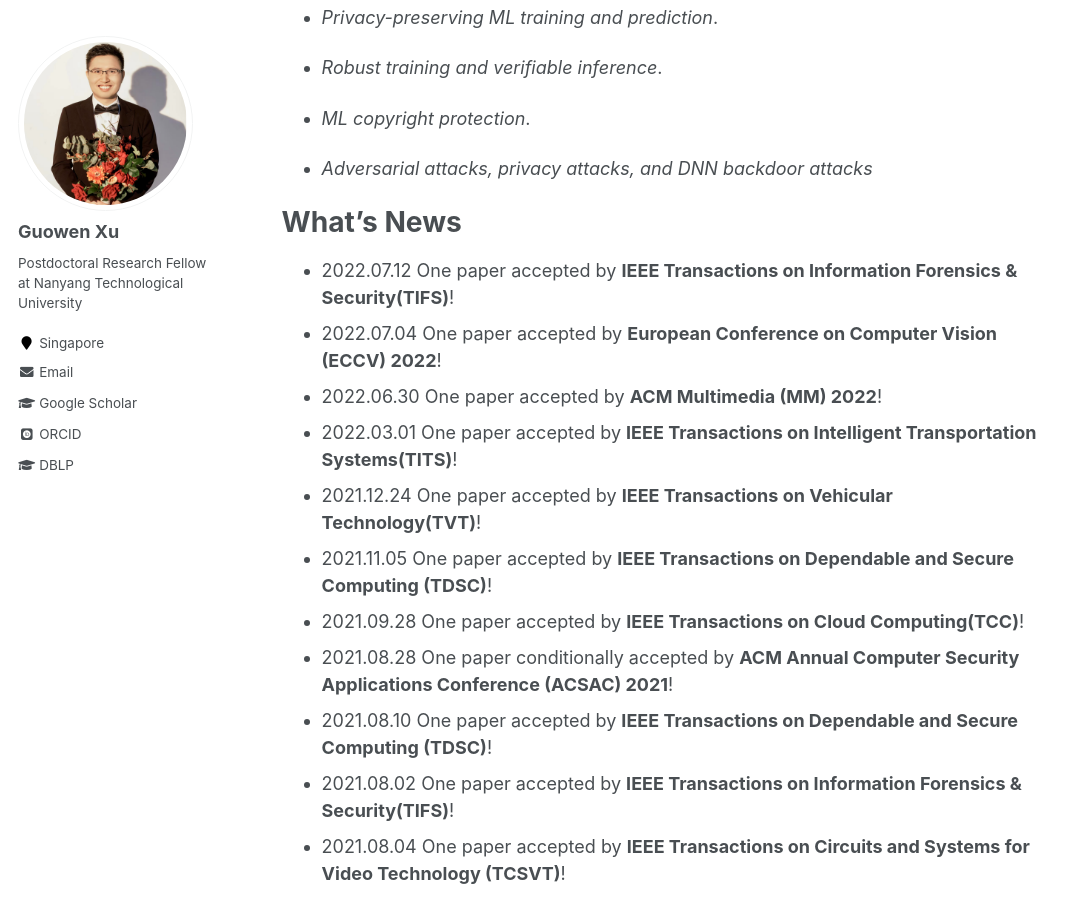
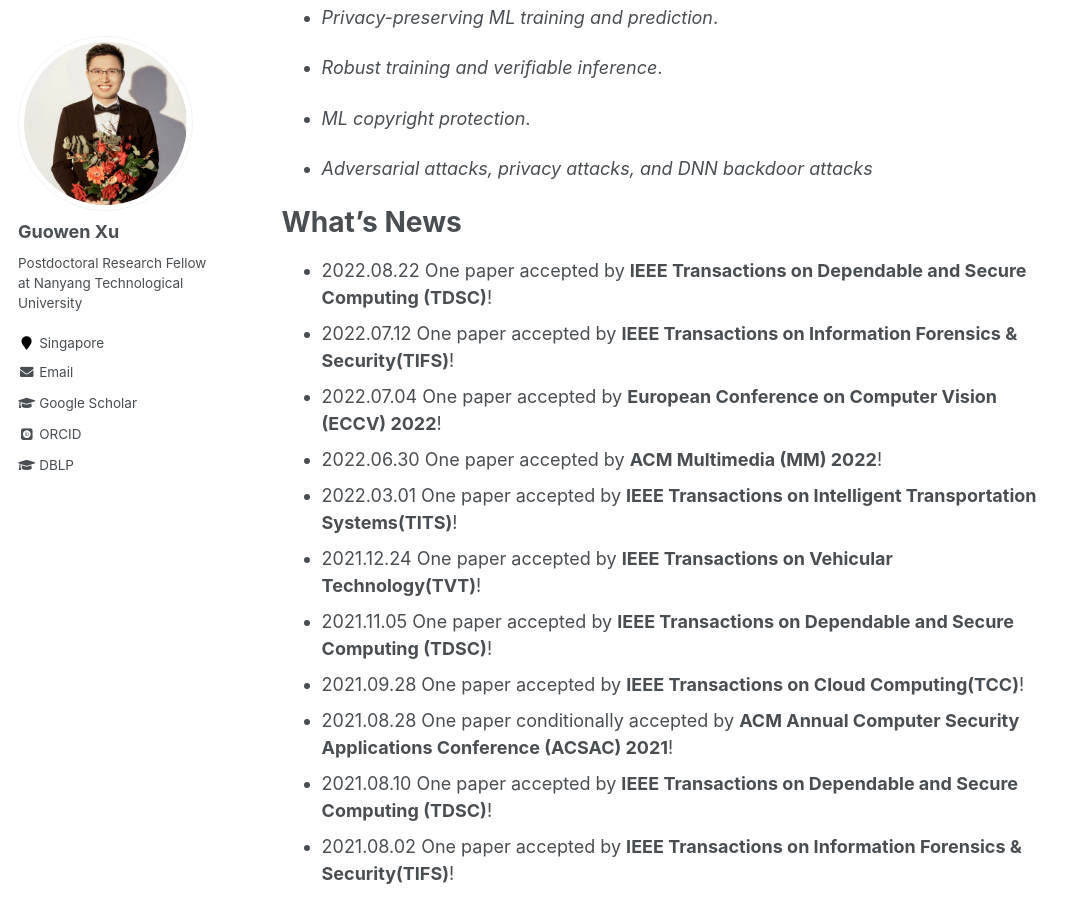
Before and after one commit to Guowen-xu/guowen-xu.github.io, a Jekyll site: the page built from _pages/about.md, in a window 1280 px wide and 900 px high, scrolled down 500 px. Shown: the whole window, without its empty margins (0-1081 px from the left). Built offline with Jekyll 4.4.1, drawn with Linux system fonts in a browser that asks for light colours; some web fonts are replaced.

Commit message:
Update about.md

```diff
--- a/_pages/about.md
+++ b/_pages/about.md
@@ -24,6 +24,7 @@ I prefer to work on applying cryptographic techniques in building secure protoco
 
 What's News
 ======
+- 2022.08.22 One paper  accepted by **IEEE Transactions on Dependable and Secure Computing (TDSC)**!
 - 2022.07.12 One paper accepted by **IEEE Transactions on Information Forensics & Security(TIFS)**!
 - 2022.07.04 One paper accepted by **European Conference on Computer Vision (ECCV) 2022**!
 - 2022.06.30 One paper accepted by **ACM Multimedia (MM) 2022**!
```
